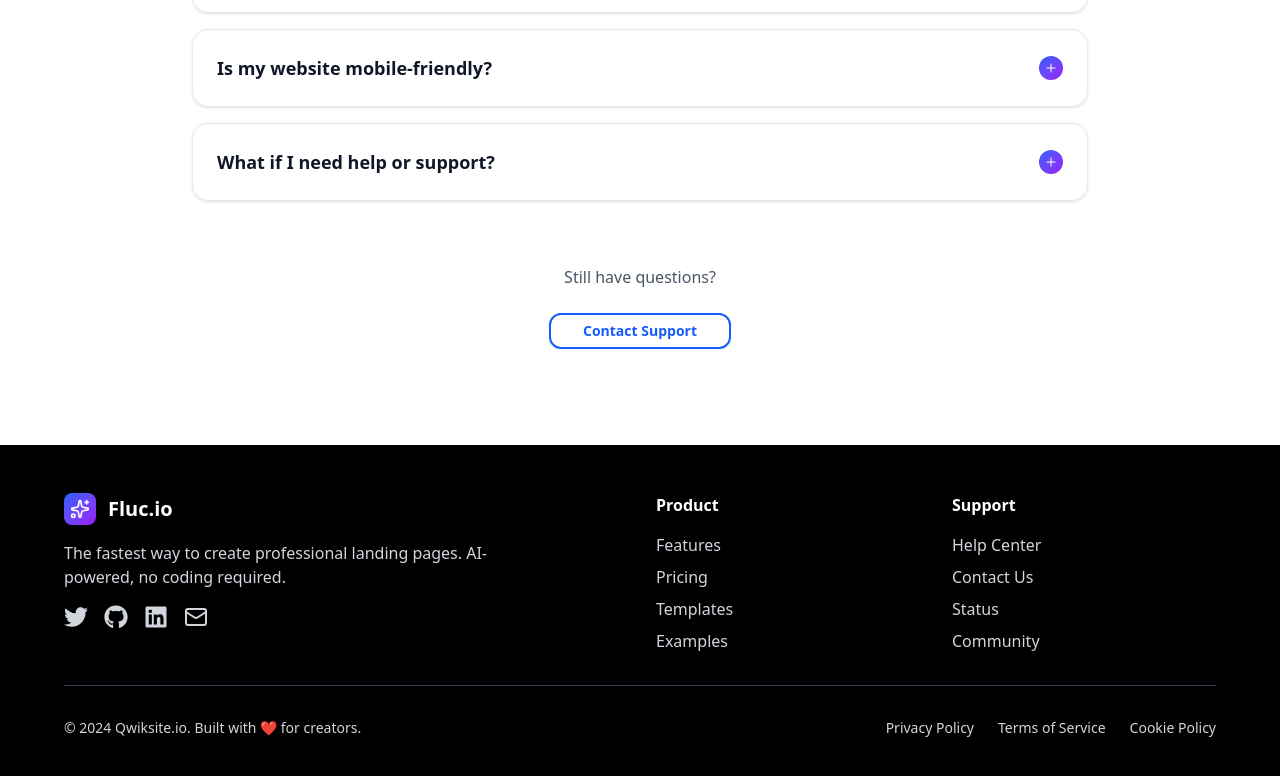
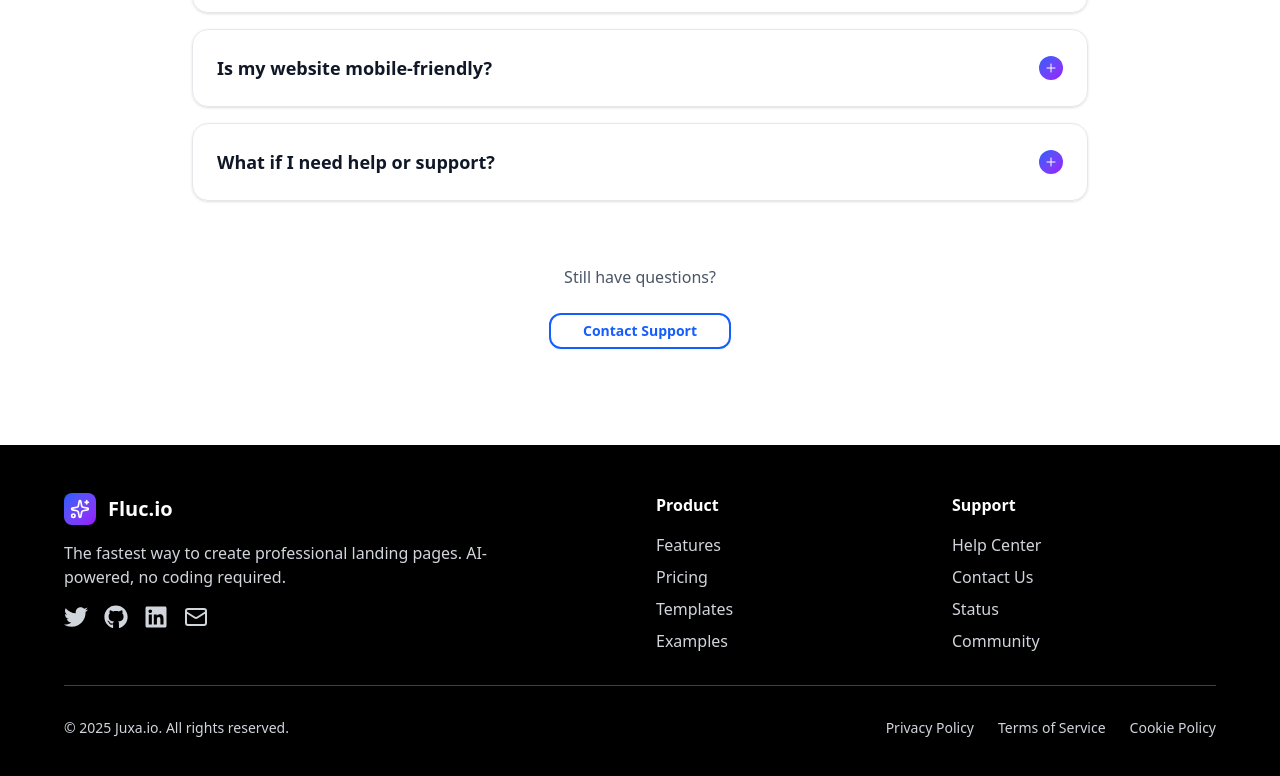
Before and after one commit to samuelforrest/sitro.io, a Next.js app in the folder platform-ui/: page / in a window 1280 px wide. Shown: the part 5583-6359 px from the top of the page. Built offline with nearby package versions, Linux system fonts and the light colour scheme.

Commit message:
changes to readme and frontend content

```diff
--- a/platform-ui/src/app/page.tsx
+++ b/platform-ui/src/app/page.tsx
@@ -991,7 +991,7 @@ export default function Home() {
 
           <div className="border-t border-gray-700 pt-8 flex flex-col md:flex-row items-center justify-between">
             <div className="text-gray-300 text-sm mb-4 md:mb-0">
-              © 2024 Qwiksite.io. Built with ❤️ for creators.
+              © 2025 Juxa.io. All rights reserved.
             </div>
             <div className="flex space-x-6 text-sm text-gray-300">
               <a href="#" className="hover:text-white transition-colors">Privacy Policy</a>
```
Also changed, not shown: 1 other file (tests, documents, lock files or other folders).
